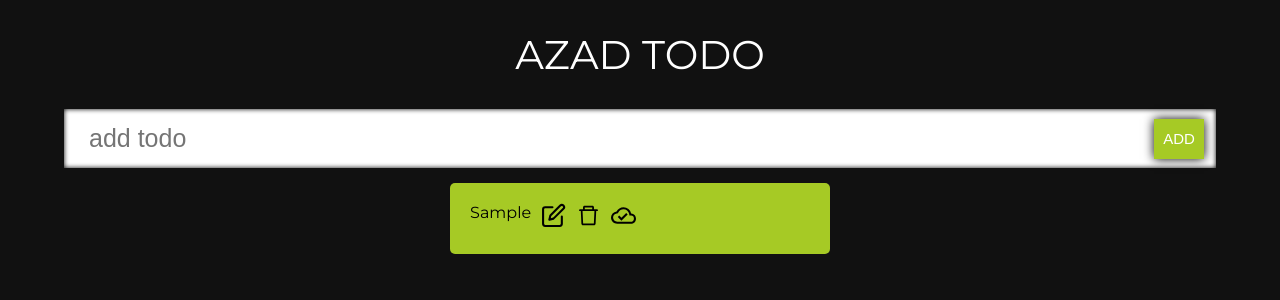
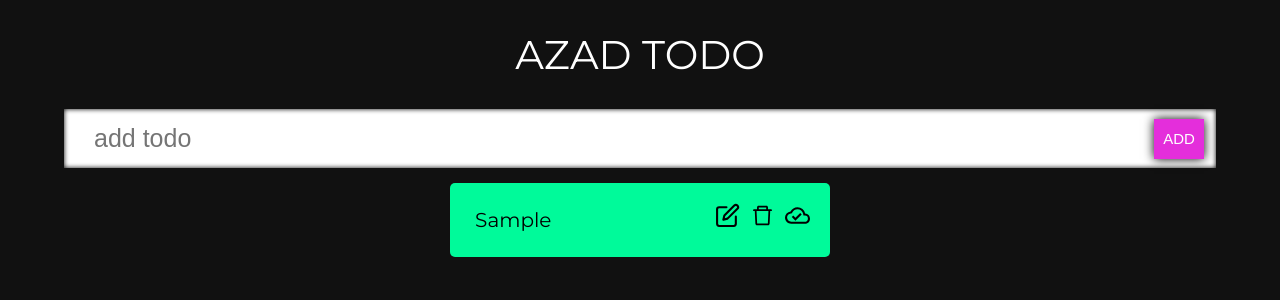
Before and after one commit to mrazadtamal/React-Typescript-with-Project, a React (Create React App) app: page / in a window 1280 px wide. Both pictures are taken after typing "Sample" into the empty fields and a click on the button "ADD". Shown: the top 300 px of the page. Built offline with nearby package versions, Linux system fonts and the light colour scheme.

Commit message:
80% done

```diff
--- a/src/components/SingleTodo.tsx
+++ b/src/components/SingleTodo.tsx
@@ -44,18 +44,26 @@ const SingleTodo: React.FC<{
         <input
           value={editTodo}
           onChange={(e) => setEditTodo(e.target.value)}
-          className="todos__single--text"
+          className="todosText"
           ref={inputRef}
         />
       ) : todo.isDone ? (
-        <s className="todos__single--text">{todo.todo}</s>
+        <s className="todosText">{todo.todo}</s>
       ) : (
-        <span className="todos__single--text">{todo.todo}</span>
+        <span className="todosText">{todo.todo}</span>
       )}
       <div>
-        <span className="icon">
+        <span
+          className="icon"
+          onClick={() => {
+            if (!edit && !todo.isDone) {
+              setEdit(!edit);
+            }
+          }}
+        >
           <FiEdit />
         </span>
+
         <span
           className="icon"
           onClick={() => {
--- a/src/components/style.css
+++ b/src/components/style.css
@@ -7,8 +7,8 @@
 
 .todoInput {
   width: 100%;
-  /* border-radius: 10px; */
-  padding: 15px 25px;
+  /* border-radius: 50px; */
+  padding: 15px 30px;
   font-size: 25px;
   border: none;
   transition: 0.2s;
@@ -25,19 +25,18 @@
   width: 50px;
   height: 40px;
   margin: 12px;
-  /* border-radius: 10px; */
   right: 0px;
   border: none;
   font-size: 15px;
-  background-color: #a6ca25;
+  background-color: #e42edb;
   color: white;
   transition: 0.2s all;
   box-shadow: 0 0 10px black;
 }
 
-/* .inputBtn:hover {
-  background-color: #69721c;
-} */
+.inputBtn:hover {
+  background-color: #ff00aa;
+}
 
 .inputBtn:active {
   transform: scale(0.8);
@@ -57,7 +56,7 @@
   border-radius: 5px;
   padding: 20px;
   margin-top: 15px;
-  background-color: #a6ca25;
+  background-color: mediumspringgreen;
   /* background-image: url(""); */
 }
 .todosText {
```
